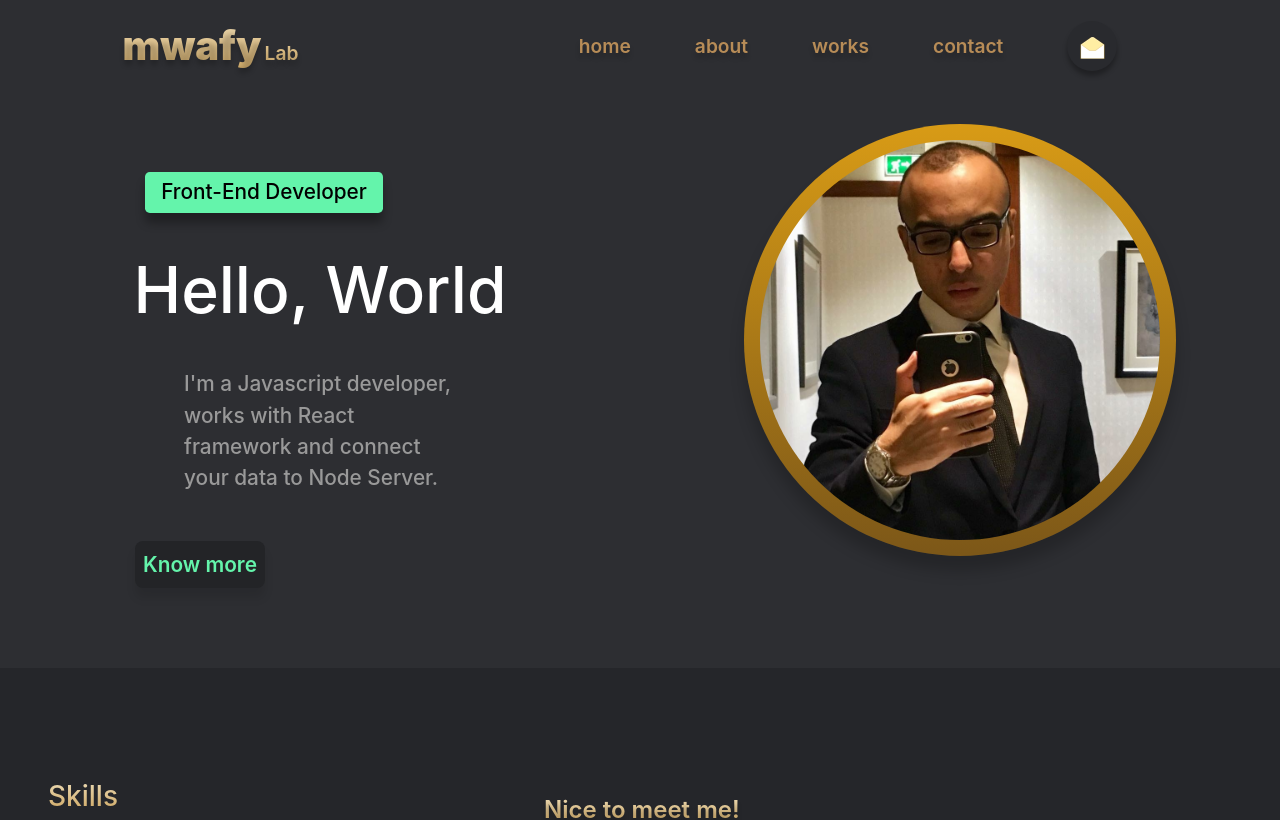
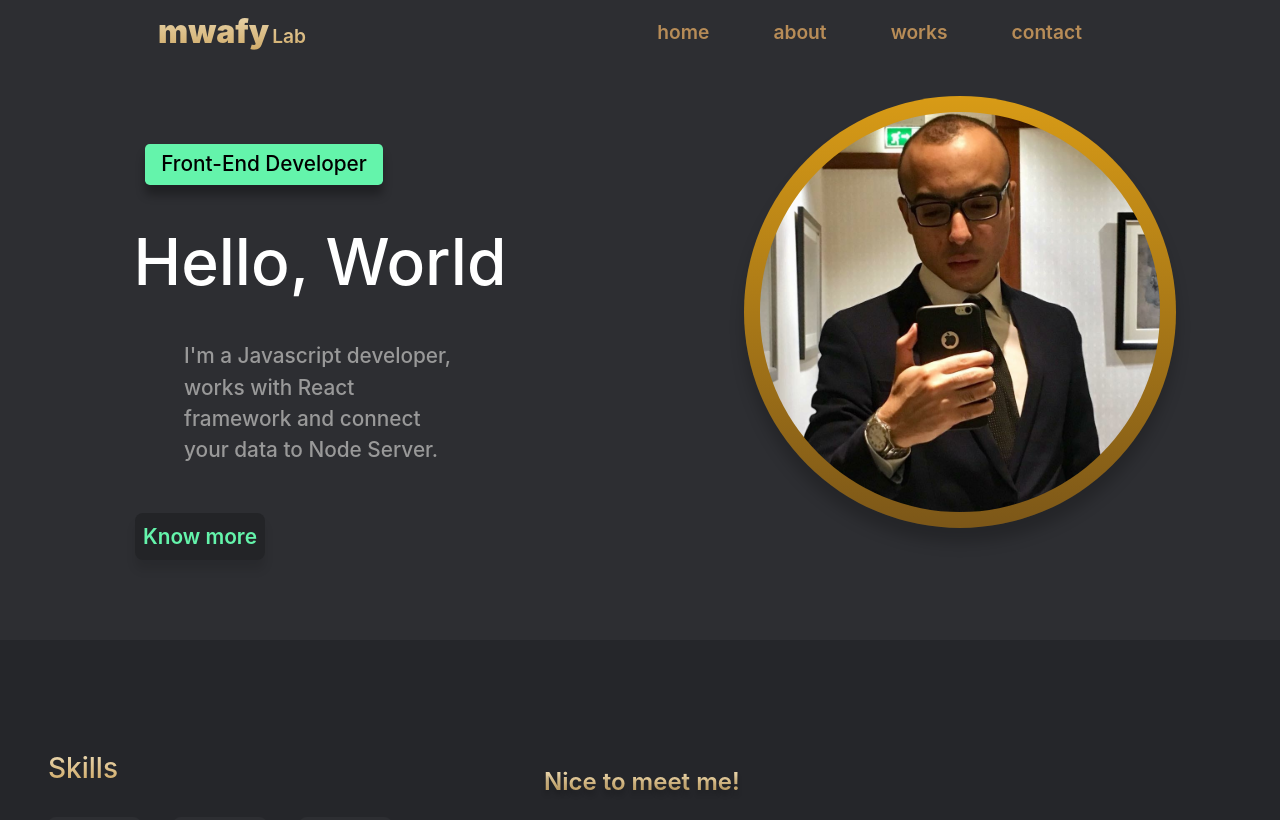
Before and after one commit to mwafy092/Mwafy-Landing-Page, a React (Create React App) app: page / in a window 1280 px wide. Shown: the top 820 px of the page. Built offline with nearby package versions, Linux system fonts and the light colour scheme.

Commit message:
nav styles update

```diff
--- a/src/components/Nav.jsx
+++ b/src/components/Nav.jsx
@@ -1,6 +1,5 @@
 import React, { useState, useEffect } from 'react';
 import '../styles/Nav.scss';
-import Mail from '../styles/images/mail.svg';
 
 const Nav = () => {
     const [nav, setNav] = useState(false);
@@ -26,11 +25,6 @@ const Nav = () => {
                     <li>about</li>
                     <li>works</li>
                     <li>contact</li>
-                    <li className='mail'>
-                        <a href='mailto:mwafy092@gmail.com' target='_blank'>
-                            <img src={Mail} alt='' />
-                        </a>
-                    </li>
                 </ul>
             </nav>
         </div>
--- a/src/styles/Nav.scss
+++ b/src/styles/Nav.scss
@@ -8,14 +8,13 @@
     align-items: center;
     background-color: #2d2e32;
     color: #fff;
-    padding: 1rem 0.5rem;
+    padding: 0.5rem;
     .logo {
         font-weight: 900;
-        font-size: 2.5rem;
+        font-size: 2rem;
         background: -webkit-linear-gradient(#ecdbb6, #cda55f);
         -webkit-background-clip: text;
         -webkit-text-fill-color: transparent;
-        text-shadow: 0 5px 5px rgba($color: #000000, $alpha: 0.2);
         span {
             font-size: 1.2rem;
             margin: 0.2rem;
@@ -36,7 +35,6 @@
                 font-weight: 600;
                 font-size: 1.2rem;
                 color: #b78c57;
-                text-shadow: 0 5px 5px rgba($color: #000000, $alpha: 0.2);
             }
             .mail {
                 img {
```
